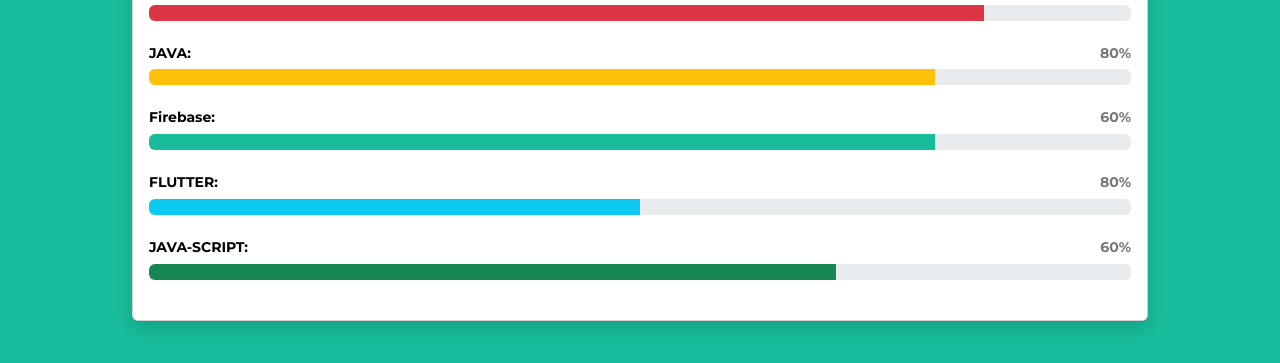
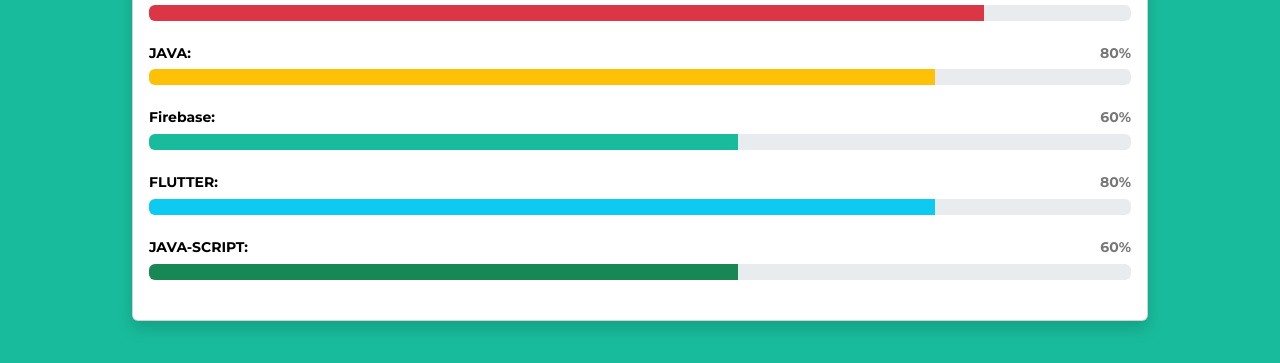
Before and after one commit to frostyfros/Resume, a plain HTML site: page index.html in a window 1280 px wide. Shown: the part 2304-2667 px from the top of the page. Drawn offline with nearby package versions, Linux system fonts and the light colour scheme.

Commit message:
Update index.html

```diff
--- a/index.html
+++ b/index.html
@@ -96,15 +96,15 @@
                     </div>
                     <h4 class="small fw-bold"><span style="color: rgb(0, 0, 0);">Firebase:</span><span class="float-end"><span style="color: rgb(119, 119, 119);">60%</span></span></h4>
                     <div class="progress mb-4">
-                        <div class="progress-bar bg-primary" aria-valuenow="60" aria-valuemin="0" aria-valuemax="100" style="width: 80%;"><span class="visually-hidden">60%</span></div>
+                        <div class="progress-bar bg-primary" aria-valuenow="60" aria-valuemin="0" aria-valuemax="100" style="width: 60%;"><span class="visually-hidden">60%</span></div>
                     </div>
                     <h4 class="small fw-bold"><span style="color: rgb(0, 0, 0);">FLUTTER:</span><span class="float-end"><span style="color: rgb(119, 119, 119);">80%</span></span></h4>
                     <div class="progress mb-4">
-                        <div class="progress-bar bg-info" aria-valuenow="50" aria-valuemin="0" aria-valuemax="100" style="width: 50%;"><span class="visually-hidden">80%</span></div>
+                        <div class="progress-bar bg-info" aria-valuenow="50" aria-valuemin="0" aria-valuemax="100" style="width: 80%;"><span class="visually-hidden">80%</span></div>
                     </div>
                     <h4 class="small fw-bold"><strong><span style="color: rgb(0, 0, 0);">JAVA-SCRIPT:</span></strong><span class="float-end"><span style="color: rgb(119, 119, 119);">60%</span></span></h4>
                     <div class="progress mb-4">
-                        <div class="progress-bar bg-success" aria-valuenow="70" aria-valuemin="0" aria-valuemax="100" style="width: 70%;"><span class="visually-hidden">60%</span></div>
+                        <div class="progress-bar bg-success" aria-valuenow="70" aria-valuemin="0" aria-valuemax="100" style="width: 60%;"><span class="visually-hidden">60%</span></div>
                     </div>
                 </div>
             </div>
```
